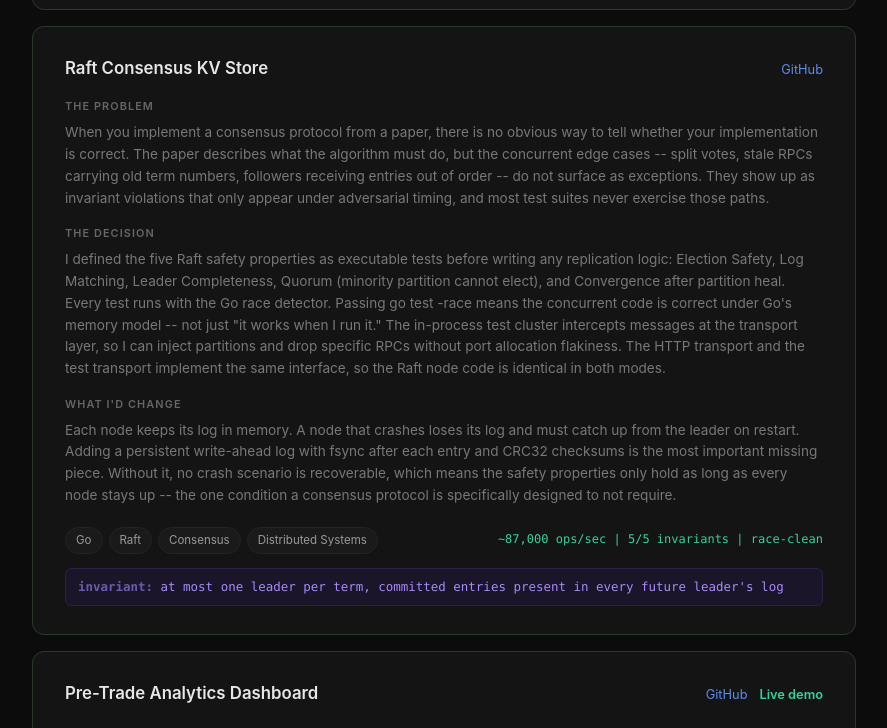
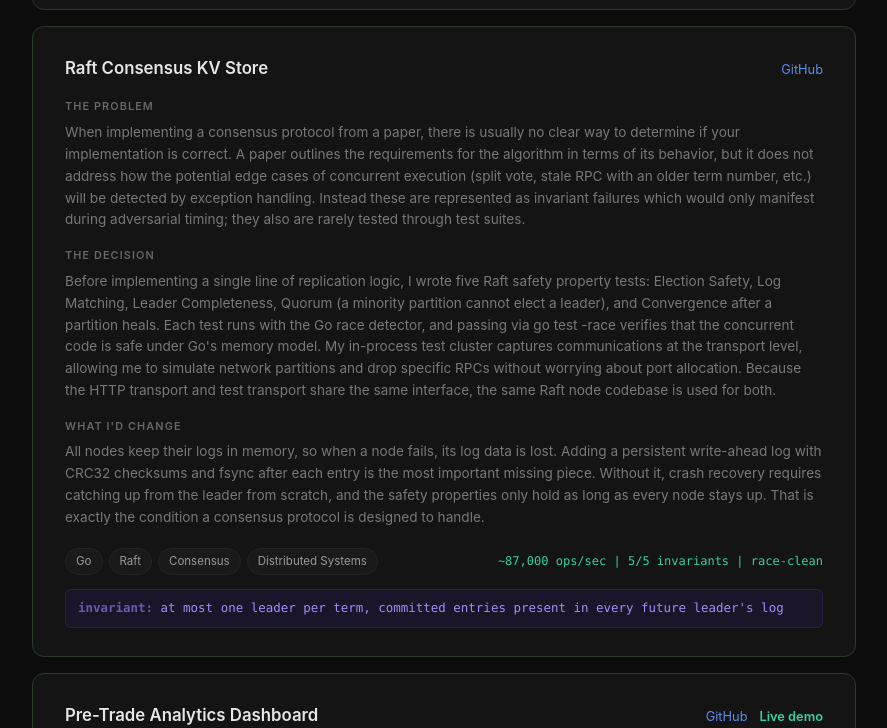
Before and after one commit to ziaulalam1/ziaulalam1.github.io, a plain HTML site: page index.html in a window 1280 px wide. Shown: the part 1883-2611 px from the top of the page, without its empty margins (196-1083 px from the left). Drawn offline with Linux system fonts and the light colour scheme.

```diff
--- a/index.html
+++ b/index.html
@@ -4,9 +4,9 @@
   <meta charset="UTF-8">
   <meta name="viewport" content="width=device-width, initial-scale=1.0">
   <title>Ziaul Alam -- Software Engineer</title>
-  <meta name="description" content="12 projects (live demos) with invariant tests and benchmarking. Data/backend/ML. NYC.">
+  <meta name="description" content="13 projects (live demos) with invariant tests and benchmarking. Data/backend/ML. NYC.">
   <meta property="og:title" content="Ziaul Alam -- Software Engineer">
-  <meta property="og:description" content="12 projects (live demos) with invariant tests and benchmarking. Data/backend/ML. NYC.">
+  <meta property="og:description" content="13 projects (live demos) with invariant tests and benchmarking. Data/backend/ML. NYC.">
   <meta property="og:type" content="website">
   <meta property="og:url" content="https://ziaulalam1.github.io">
 
@@ -176,7 +176,7 @@
     </header>
 
     <div class="stats">
-      <div class="stat"><span class="stat-number">12</span><span class="stat-label">Projects</span></div>
+      <div class="stat"><span class="stat-number">13</span><span class="stat-label">Projects</span></div>
       <div class="stat"><span class="stat-number">87+</span><span class="stat-label">Tests passing</span></div>
       <div class="stat"><span class="stat-number">5</span><span class="stat-label">Languages</span></div>
       <div class="stat"><span class="stat-number">3</span><span class="stat-label">Live demos</span></div>
@@ -273,17 +273,17 @@
 
         <div class="deep-section">
           <div class="deep-section-label">The problem</div>
-          <p>When you implement a consensus protocol from a paper, there is no obvious way to tell whether your implementation is correct. The paper describes what the algorithm must do, but the concurrent edge cases -- split votes, stale RPCs carrying old term numbers, followers receiving entries out of order -- do not surface as exceptions. They show up as invariant violations that only appear under adversarial timing, and most test suites never exercise those paths.</p>
+          <p>When implementing a consensus protocol from a paper, there is usually no clear way to determine if your implementation is correct. A paper outlines the requirements for the algorithm in terms of its behavior, but it does not address how the potential edge cases of concurrent execution (split vote, stale RPC with an older term number, etc.) will be detected by exception handling. Instead these are represented as invariant failures which would only manifest during adversarial timing; they also are rarely tested through test suites.</p>
         </div>
 
         <div class="deep-section">
           <div class="deep-section-label">The decision</div>
-          <p>I defined the five Raft safety properties as executable tests before writing any replication logic: Election Safety, Log Matching, Leader Completeness, Quorum (minority partition cannot elect), and Convergence after partition heal. Every test runs with the Go race detector. Passing go test -race means the concurrent code is correct under Go's memory model -- not just "it works when I run it." The in-process test cluster intercepts messages at the transport layer, so I can inject partitions and drop specific RPCs without port allocation flakiness. The HTTP transport and the test transport implement the same interface, so the Raft node code is identical in both modes.</p>
+          <p>Before implementing a single line of replication logic, I wrote five Raft safety property tests: Election Safety, Log Matching, Leader Completeness, Quorum (a minority partition cannot elect a leader), and Convergence after a partition heals. Each test runs with the Go race detector, and passing via go test -race verifies that the concurrent code is safe under Go's memory model. My in-process test cluster captures communications at the transport level, allowing me to simulate network partitions and drop specific RPCs without worrying about port allocation. Because the HTTP transport and test transport share the same interface, the same Raft node codebase is used for both.</p>
         </div>
 
         <div class="deep-section">
           <div class="deep-section-label">What I'd change</div>
-          <p>Each node keeps its log in memory. A node that crashes loses its log and must catch up from the leader on restart. Adding a persistent write-ahead log with fsync after each entry and CRC32 checksums is the most important missing piece. Without it, no crash scenario is recoverable, which means the safety properties only hold as long as every node stays up -- the one condition a consensus protocol is specifically designed to not require.</p>
+          <p>All nodes keep their logs in memory, so when a node fails, its log data is lost. Adding a persistent write-ahead log with CRC32 checksums and fsync after each entry is the most important missing piece. Without it, crash recovery requires catching up from the leader from scratch, and the safety properties only hold as long as every node stays up. That is exactly the condition a consensus protocol is designed to handle.</p>
         </div>
 
         <div class="deep-meta">
```
